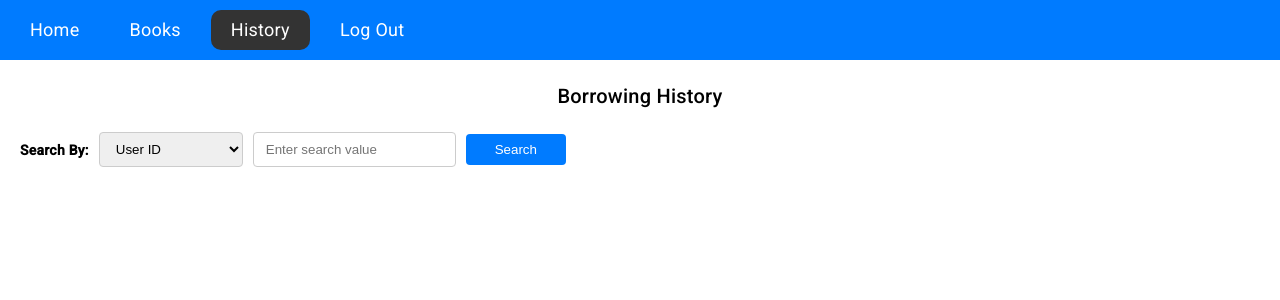
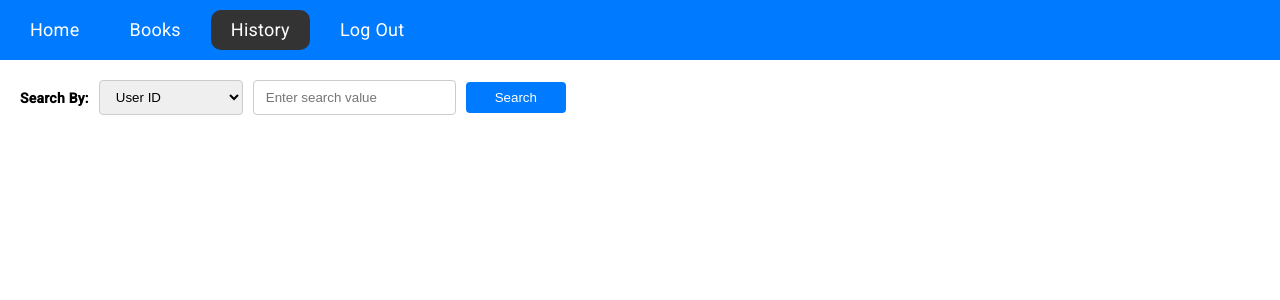
Before and after one commit to Kishan-Kumar-Zalavadia/FDB_Assignment-2, an Angular app in the folder frontend/: page /home/history in a window 1280 px wide. Shown: the top 300 px of the page. Built offline with nearby package versions, Linux system fonts and the light colour scheme.

Commit message:
Removed Heading

```diff
--- a/frontend/src/app/components/history/history.component.html
+++ b/frontend/src/app/components/history/history.component.html
@@ -1,7 +1,4 @@
 <div class="borrowing-history-container">
-  <div class="header">
-    <h2>Borrowing History</h2>
-  </div>
   <div class="search-container">
     <div class="search-form">
       <div class="search-label">
```
